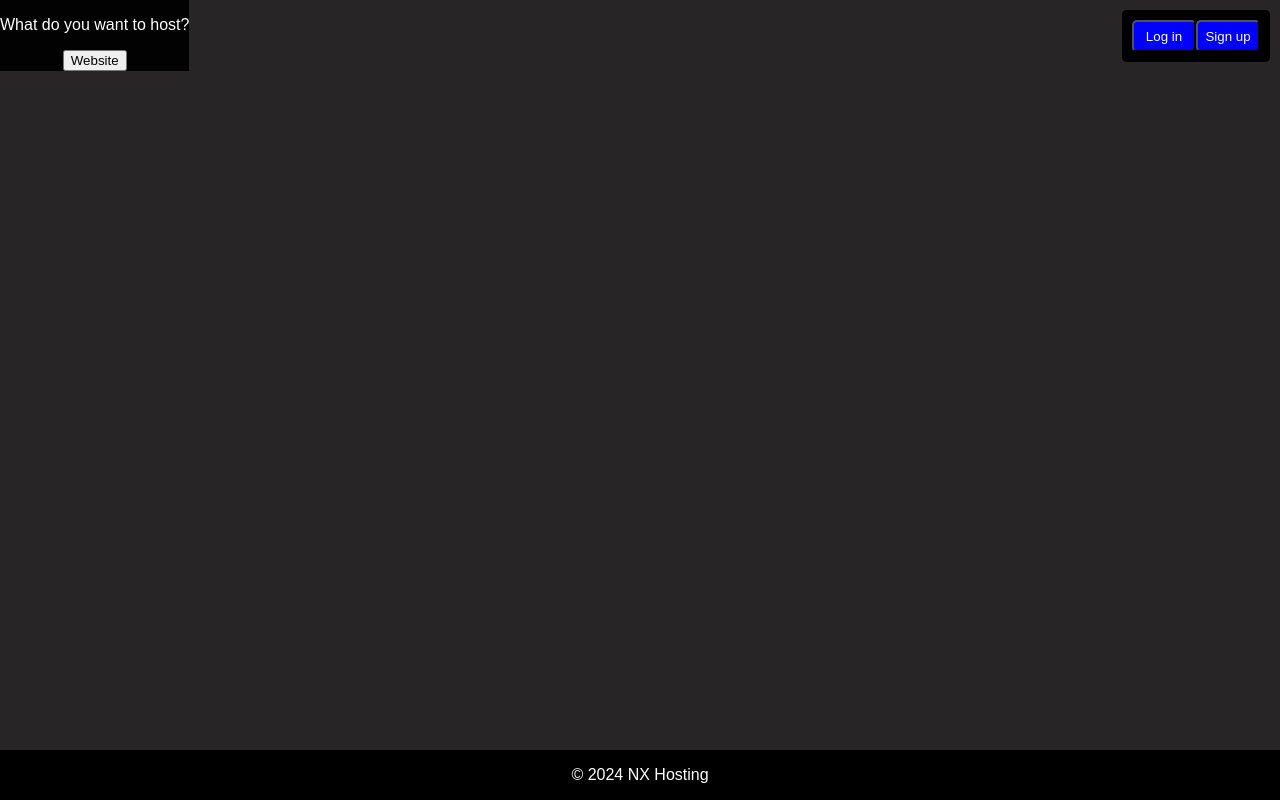
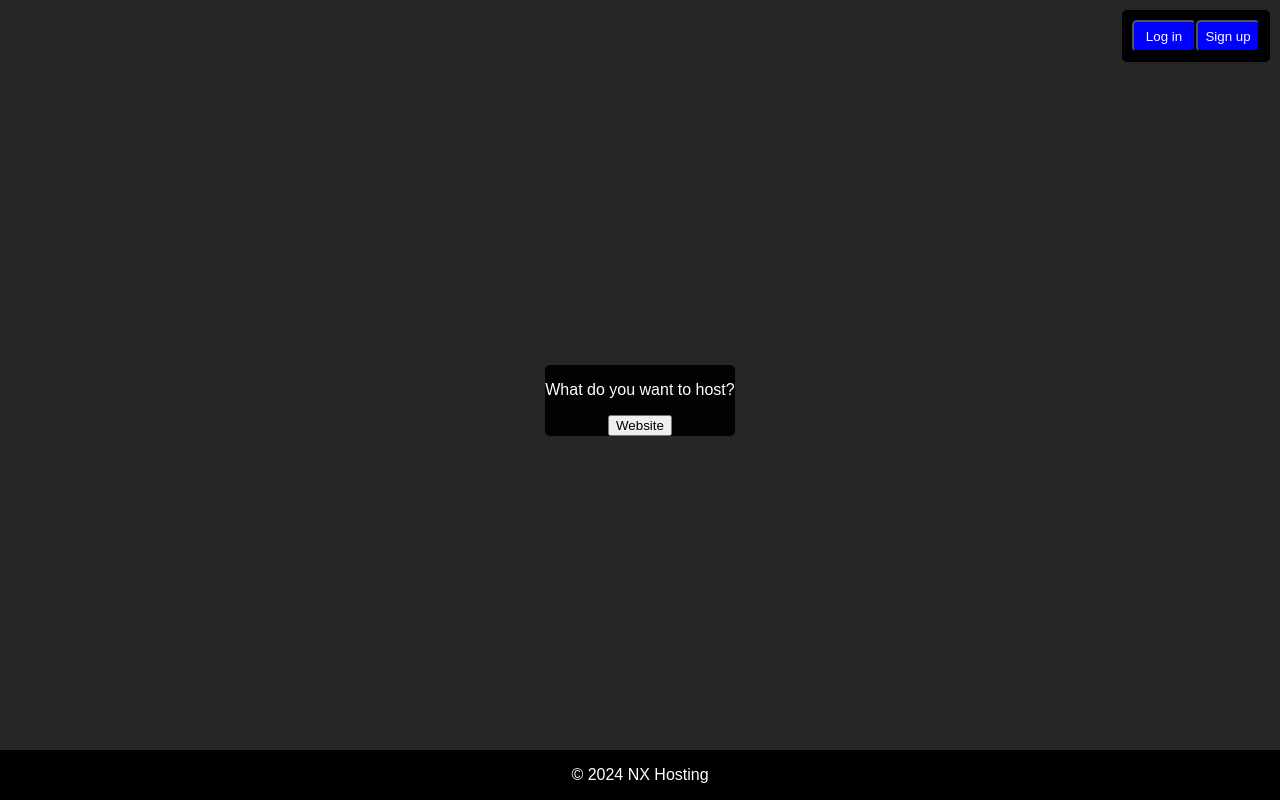
Before and after one commit to hinoobers/nxhosting-web, a plain HTML site: page index.html in a window 1280 px wide. Drawn offline with Linux system fonts and the light colour scheme.

Commit message:
Centerize Container

```diff
--- a/styles/main.css
+++ b/styles/main.css
@@ -30,14 +30,14 @@ body {
 }
 
 .container {
-    display: flex;
-    flex-direction: column;
-    justify-content: center;
-    align-items: center;
+    position: fixed;
+    margin: auto;
+    inset: 0px;
     width: fit-content;
-    height: auto;
+    height: fit-content;
     background-color: rgb(2,2,2);
     text-align: center;
+    border-radius: 5px;
 }
 
 .footer {
```
